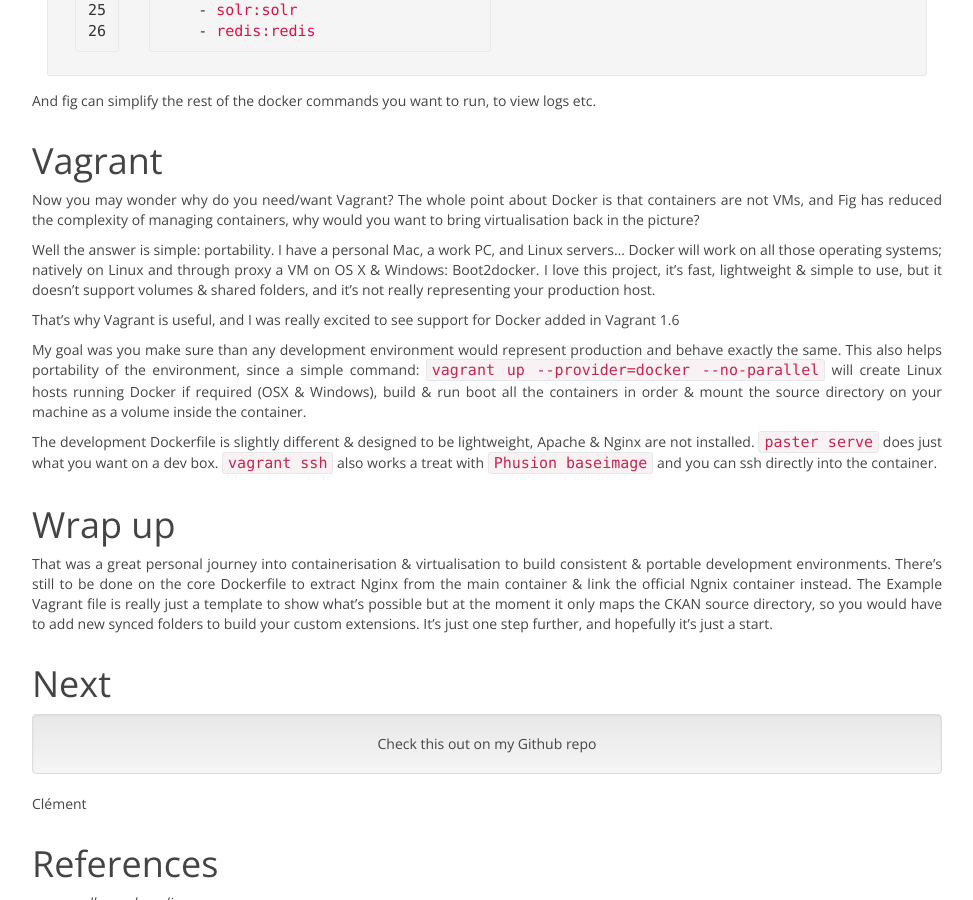
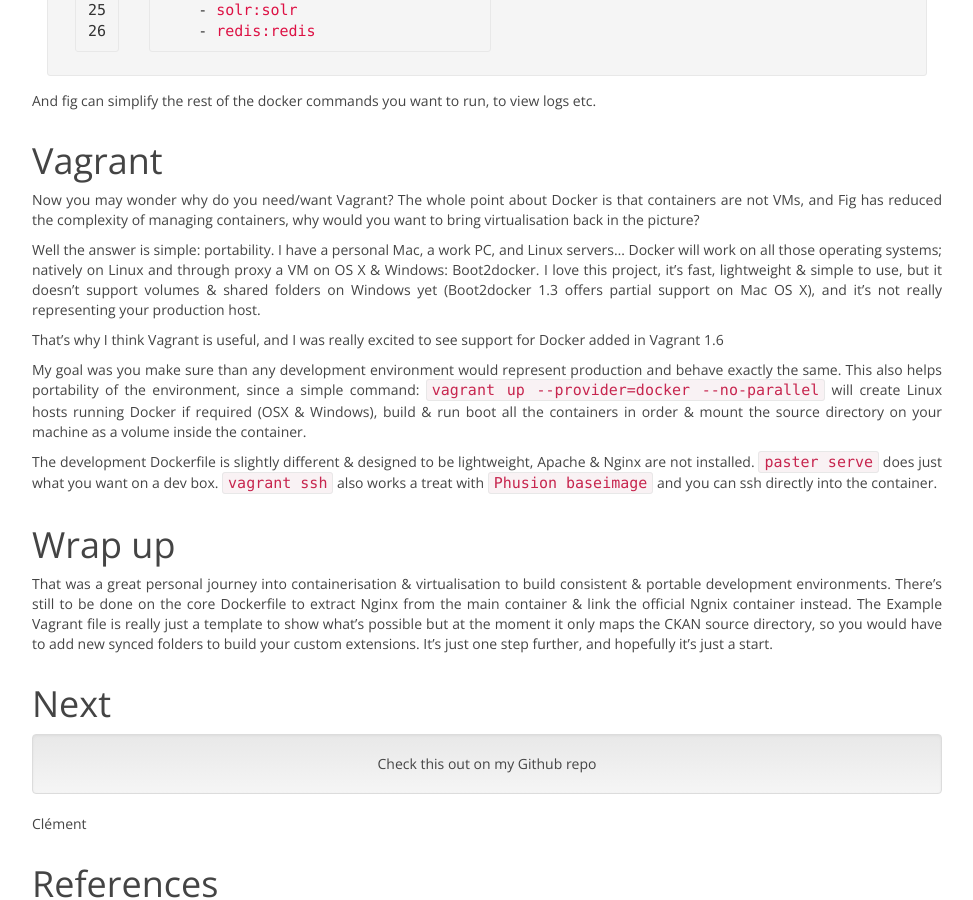
Before and after one commit to clementmouchet/clementmouchet.github.io, a Jekyll site: the page built from _posts/2014-10-19-ckan-docker-fig-vagrant.markdown, in a window 1280 px wide and 900 px high, scrolled down 2914 px. Shown: the whole window, without its empty margins (153-1126 px from the left). Built offline with Jekyll 4.4.1, drawn with Linux system fonts in a browser that asks for light colours; nearby versions of some CDN libraries; a style sheet for code colours, icons or effects is not loaded.

Commit message:
Updated post regarding Docker 1.3

```diff
--- a/_includes/head.html
+++ b/_includes/head.html
@@ -3,7 +3,7 @@
     <meta name="viewport" content="width=device-width initial-scale=1" />
     <meta http-equiv="X-UA-Compatible" content="IE=edge">
 
-    <title>Clément Mouchet - {% if page.title %}{{ page.title }}{% else %}{{ site.title }}{% endif %}</title>
+    <title>{% if page.title %}{{ site.title }} | {{ page.title }}{% else %}{{ site.title }}{% endif %}</title>
     <meta name="description" content="{{ site.description }}">
 
     <link rel="canonical" href="{{ page.url | replace:'index.html','' | prepend: site.baseurl | prepend: site.url }}">
--- a/_posts/2014-10-19-ckan-docker-fig-vagrant.markdown
+++ b/_posts/2014-10-19-ckan-docker-fig-vagrant.markdown
@@ -138,9 +138,9 @@ And fig can simplify the rest of the docker commands you want to run, to view lo
 
 Now you may wonder why do you need/want Vagrant? The whole point about Docker is that containers are not VMs, and Fig has reduced the complexity of managing containers, why would you want to bring virtualisation back in the picture?
 
-Well the answer is simple: portability. I have a personal Mac, a work PC, and Linux servers... Docker will work on all those operating systems; natively on Linux and through proxy a VM on OS X & Windows: [Boot2docker](http://boot2docker.io). I love this project, it's fast, lightweight & simple to use, but it doesn't support volumes & shared folders, and it's not really representing your production host.
+Well the answer is simple: portability. I have a personal Mac, a work PC, and Linux servers... Docker will work on all those operating systems; natively on Linux and through proxy a VM on OS X & Windows: [Boot2docker](http://boot2docker.io). I love this project, it's fast, lightweight & simple to use, but it doesn't support volumes & shared folders on Windows yet ([Boot2docker 1.3 offers partial support on Mac OS X](https://blog.docker.com/2014/10/docker-1-3-signed-images-process-injection-security-options-mac-shared-directories/)), and it's not really representing your production host.
 
-That's why Vagrant is useful, and I was really excited to see [support for Docker added in Vagrant 1.6](https://www.vagrantup.com/blog/feature-preview-vagrant-1-6-docker-dev-environments.html)
+That's why I think Vagrant is useful, and I was really excited to see [support for Docker added in Vagrant 1.6](https://www.vagrantup.com/blog/feature-preview-vagrant-1-6-docker-dev-environments.html)
 
 My goal was you make sure than any development environment would represent production and behave exactly the same. This also helps portability of the environment, since a simple command: `vagrant up --provider=docker --no-parallel` will create Linux hosts running Docker if required (OSX & Windows), build & run boot all the containers in order & mount the source directory on your machine as a volume inside the container.
 
```
